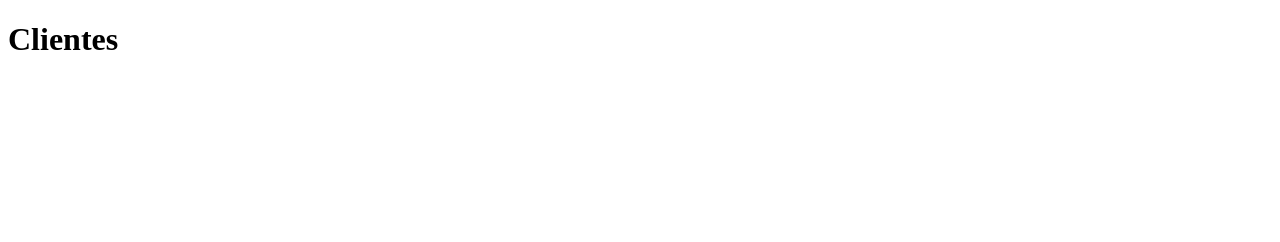
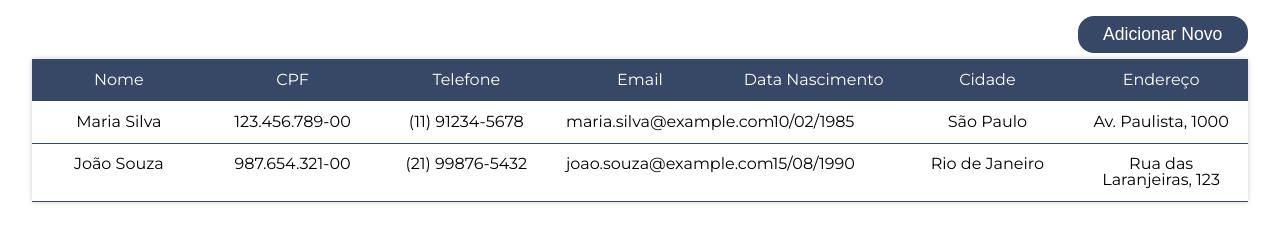
Before and after one commit to coder-muller/CGMServices, a plain HTML site: page clientes/clientes.html in a window 1280 px wide. Drawn offline with Linux system fonts and the light colour scheme.

Commit message:
Criação Clientes

```diff
--- /dev/null
+++ b/clientes/clientes.css
@@ -0,0 +1,84 @@
+@import url(../reset.css);
+@import url('https://fonts.googleapis.com/css2?family=Montserrat:ital,wght@0,100..900;1,100..900&display=swap');
+
+body {
+    font-family: 'Montserrat', sans-serif;
+}
+
+.action__div {
+    width: 95%;
+    margin: 1rem auto 0.4rem auto;
+    display: flex;
+    justify-content: end;
+    align-items: center;
+}
+
+.action__div button {
+    font-size: 1.1rem;
+    color: white;
+    background-color: #374866;
+    border: none;
+    border-radius: 1rem;
+    padding: 0.5rem 1.6rem;
+    transition: 0.3s;
+    cursor: pointer;
+}
+
+.action__div button:hover {
+    transform: scale(1.03);
+}
+
+.table-container {
+    width: 95%;
+    margin: 0 auto 1rem auto;
+    box-shadow: 0 0 5px rgba(0, 0, 0, 0.2);
+    overflow-x: auto;
+}
+
+table {
+    width: 100%;
+    border-collapse: separate; /* Importante para aplicar border-radius */
+    border-spacing: 0; /* Remove espaços entre as células */
+}
+
+thead, th {
+    position: sticky;
+    top: 0;
+    background-color: #374866;
+    color: white;
+    z-index: 10;
+}
+
+tbody {
+    display: block;
+    max-height: 480px; /* Defina a altura máxima do tbody */
+    overflow-y: auto;
+}
+
+thead, tbody tr {
+    display: table;
+    width: 100%;
+    table-layout: fixed;
+}
+
+th, td {
+    padding: 0.8rem;
+    text-align: center;
+}
+
+tbody td {
+    border-bottom: 1px solid #374866;
+}
+
+tbody tr:hover {
+    background-color: #37486613;
+}
+
+/* Removendo os cantos dos cabeçalhos */
+thead th:first-child {
+    border-top-left-radius: 10px;
+}
+
+thead th:last-child {
+    border-top-right-radius: 10px;
+}
--- a/clientes/clientes.html
+++ b/clientes/clientes.html
@@ -1,11 +1,50 @@
 <!DOCTYPE html>
 <html lang="en">
+
 <head>
     <meta charset="UTF-8">
     <meta name="viewport" content="width=device-width, initial-scale=1.0">
     <title>CGM Services</title>
+    <link rel="stylesheet" href="clientes.css">
 </head>
 <body>
-    <h1>Clientes</h1>
+    <div class="action__div">
+        <button>Adicionar Novo</button>
+    </div>
+    <div class="table-container">
+        <table>
+            <thead>
+                <tr>
+                    <th>Nome</th>
+                    <th>CPF</th>
+                    <th>Telefone</th>
+                    <th>Email</th>
+                    <th>Data Nascimento</th>
+                    <th>Cidade</th>
+                    <th>Endereço</th>
+                </tr>
+            </thead>
+            <tbody>
+                <tr>
+                    <td>Maria Silva</td>
+                    <td>123.456.789-00</td>
+                    <td>(11) 91234-5678</td>
+                    <td>maria.silva@example.com</td>
+                    <td>10/02/1985</td>
+                    <td>São Paulo</td>
+                    <td>Av. Paulista, 1000</td>
+                </tr>
+                <tr>
+                    <td>João Souza</td>
+                    <td>987.654.321-00</td>
+                    <td>(21) 99876-5432</td>
+                    <td>joao.souza@example.com</td>
+                    <td>15/08/1990</td>
+                    <td>Rio de Janeiro</td>
+                    <td>Rua das Laranjeiras, 123</td>
+                </tr>
+            </tbody>
+        </table>
+    </div>
 </body>
 </html>
--- a/principal/principal.css
+++ b/principal/principal.css
@@ -5,6 +5,7 @@ body{
     height: 100vh;
     display: flex;
     flex-direction: column;
+    overflow: hidden;
 }
 
 header{
@@ -13,13 +14,13 @@ header{
     display: flex;
     justify-content: space-between;
     align-items: center;
-    padding: 30px 5%;
+    padding: 10px 5%;
     background-color: white;
     border-bottom: 1px solid #374866;
 }
 
 img{
-    width: 12rem;
+    width: 9rem;
 }
 
 ul{
```
Also changed, not shown: index.html (+0 -1 lines).
